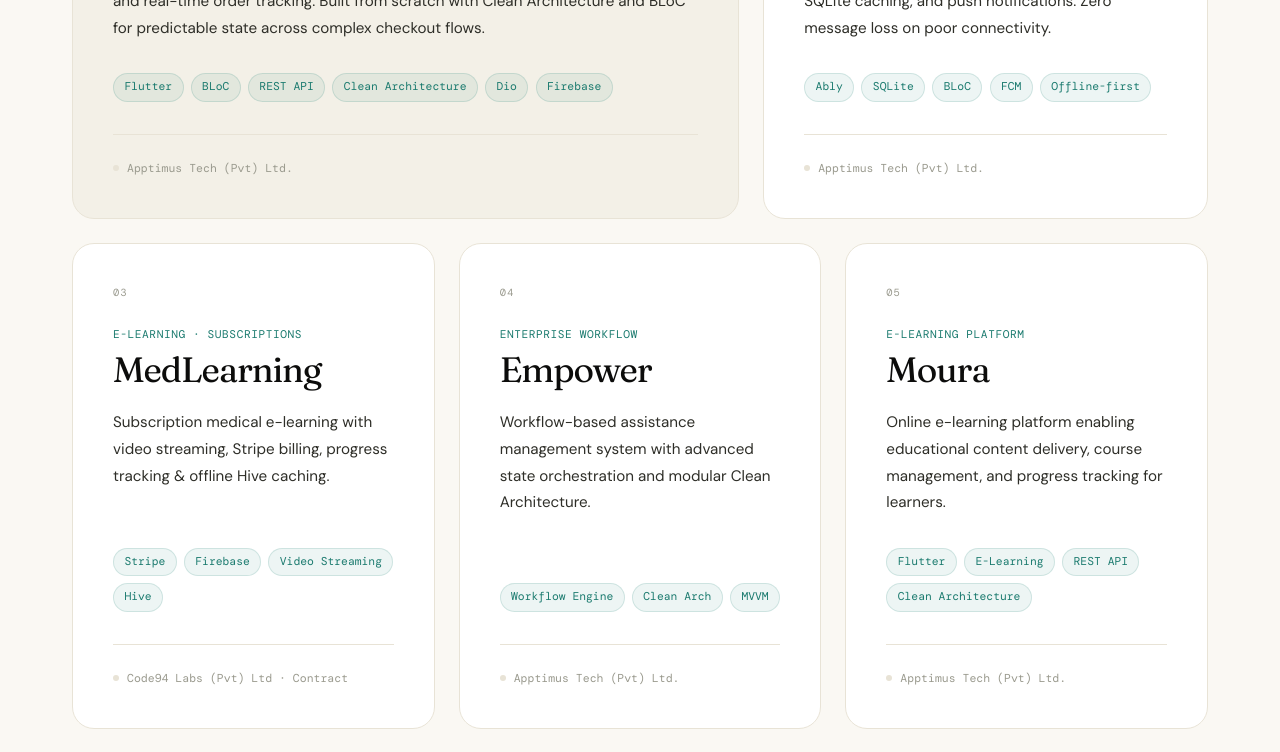
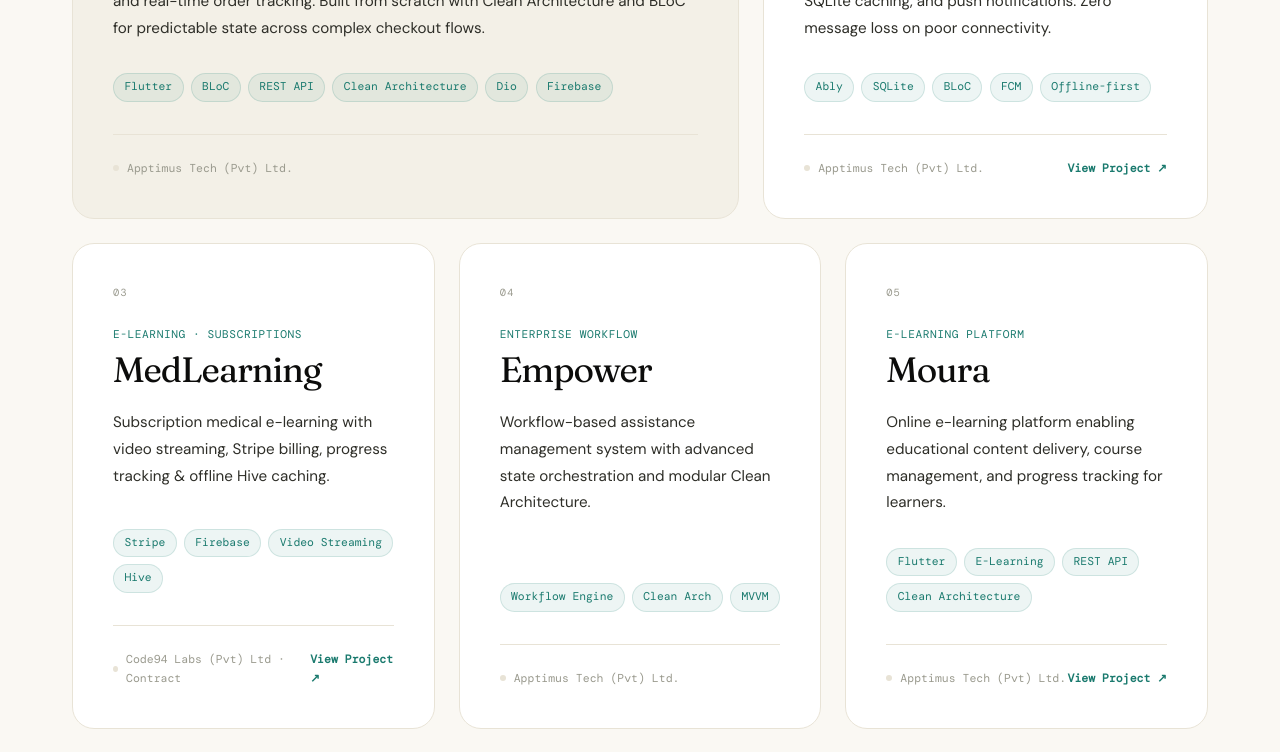
Before and after one commit to umakaranuma/umakaran, a Next.js app: page / in a window 1280 px wide. Shown: the part 3080-3832 px from the top of the page. Built offline with nearby package versions, Linux system fonts and the light colour scheme.

Commit message:
feat: add Projects component with bento grid layout and project showcase

```diff
--- a/components/Projects.module.css
+++ b/components/Projects.module.css
@@ -110,6 +110,23 @@
   background: var(--cream-3);
 }
 
+.pLink {
+  font-family: var(--ff-m);
+  font-size: 0.72rem;
+  color: var(--teal);
+  text-decoration: none;
+  font-weight: 600;
+  transition: all var(--t2) var(--ease);
+  display: flex;
+  align-items: center;
+  gap: 0.25rem;
+}
+
+.pLink:hover {
+  color: var(--teal-2);
+  transform: translateX(3px);
+}
+
 .pulseGreen {
   width: 8px;
   height: 8px;
--- a/components/Projects.tsx
+++ b/components/Projects.tsx
@@ -20,7 +20,8 @@
     name: "Ryba",
     desc: "Real-time messaging with Ably WebSockets, offline SQLite caching, and push notifications. Zero message loss on poor connectivity.",
     tags: ["Ably", "SQLite", "BLoC", "FCM", "Offline-first"],
-    origin: "Apptimus Tech (Pvt) Ltd."
+    origin: "Apptimus Tech (Pvt) Ltd.",
+    link: "https://play.google.com/store/apps/details?id=com.starfish.ryba&pcampaignid=web_share"
   },
   {
     num: "03",
@@ -28,7 +29,8 @@
     name: "MedLearning",
     desc: "Subscription medical e-learning with video streaming, Stripe billing, progress tracking & offline Hive caching.",
     tags: ["Stripe", "Firebase", "Video Streaming", "Hive"],
-    origin: "Code94 Labs (Pvt) Ltd · Contract"
+    origin: "Code94 Labs (Pvt) Ltd · Contract",
+    link: "https://play.google.com/store/apps/details?id=com.medlearning.medlearningmobile&pcampaignid=web_share"
   },
   {
     num: "04",
@@ -45,7 +47,8 @@
     name: "Moura",
     desc: "Online e-learning platform enabling educational content delivery, course management, and progress tracking for learners.",
     tags: ["Flutter", "E-Learning", "REST API", "Clean Architecture"],
-    origin: "Apptimus Tech (Pvt) Ltd."
+    origin: "Apptimus Tech (Pvt) Ltd.",
+    link: "https://play.google.com/store/apps/details?id=com.mlearn.mouraeducation&pcampaignid=web_share"
   },
   {
     num: "06",
@@ -70,7 +73,8 @@
     desc: "Personal finance management app to track expenses, manage budgets, and monitor savings with intuitive charts.",
     tags: ["Flutter", "Provider", "Charts", "Local Storage"],
     origin: "Personal Project",
-    live: true
+    live: true,
+    link: "https://play.google.com/store/apps/details?id=com.fynux.finzo&pcampaignid=web_share"
   },
   {
     num: "09",
@@ -79,7 +83,8 @@
     desc: "Powerful photo editing application with filters, adjustments, and creative tools to transform photos with ease.",
     tags: ["Flutter", "Image Processing", "Filters", "Canvas"],
     origin: "Personal Project",
-    live: true
+    live: true,
+    link: "https://gitlab.com/fynux.bussiness-group/snap_champ"
   },
   {
     num: "10",
@@ -88,7 +93,8 @@
     desc: "Sleek and feature-rich music player with playlist management, equalizer controls, and seamless audio playback.",
     tags: ["Flutter", "Audio Player", "Equalizer", "Playlist"],
     origin: "Personal Project",
-    live: true
+    live: true,
+    link: "https://gitlab.com/umakaran/mp3_player"
   }
 ];
 
@@ -123,6 +129,11 @@
                     ) : (
                       <span className={styles.porigin}><span className={styles.pdot} />{p.origin}</span>
                     )}
+                    {p.link && (
+                      <a href={p.link} target="_blank" rel="noopener" className={styles.pLink}>
+                        View Project ↗
+                      </a>
+                    )}
                   </div>
                 </div>
               </Reveal>
@@ -144,6 +155,11 @@
                   </div>
                   <div className={styles.pfoot}>
                     <span className={styles.porigin}><span className={styles.pdot} />{p.origin}</span>
+                    {p.link && (
+                      <a href={p.link} target="_blank" rel="noopener" className={styles.pLink}>
+                        View Project ↗
+                      </a>
+                    )}
                   </div>
                 </div>
               </Reveal>
```
